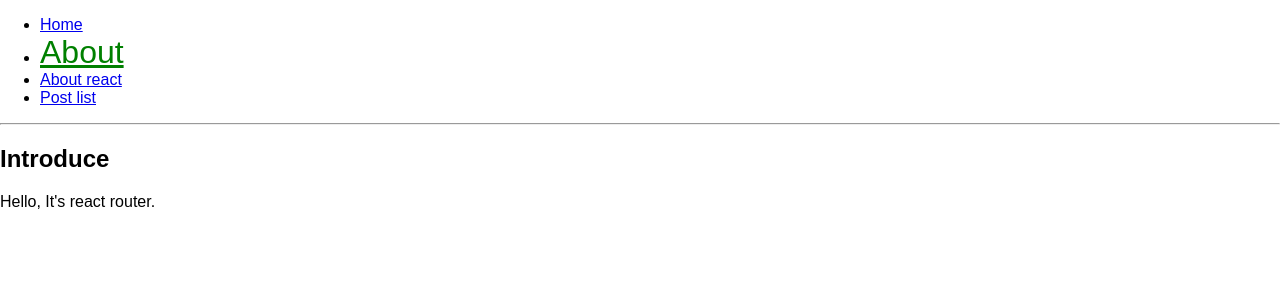
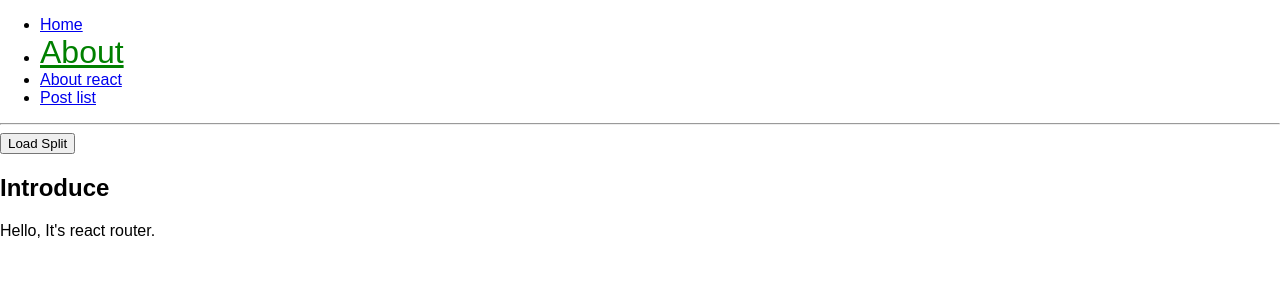
Before and after one commit to seungdols/react_study, a React app in the folder react-router-tutorial/: page /about in a window 1280 px wide. Shown: the top 300 px of the page. Built offline with nearby package versions, Linux system fonts and the light colour scheme.

Commit message:
17. code spliting: Practice Chunk

```diff
--- a/react-router-tutorial/src/App.js
+++ b/react-router-tutorial/src/App.js
@@ -2,11 +2,13 @@ import React from 'react'
 import { Route, Switch } from 'react-router-dom'
 import { Home, About, Posts } from './pages'
 import Menu from './components/Menu'
+import AsyncSplitMe from './components/AsyncSplitMe'
 
 const App = () => {
   return (
     <div>
       <Menu />
+      <AsyncSplitMe />
       <Route exact path="/" component={Home} />
       <Switch>
         <Route path="/about/:name" component={About} />
--- /dev/null
+++ b/react-router-tutorial/src/components/AsyncSplitMe.js
@@ -0,0 +1,23 @@
+import React, { Component } from 'react'
+
+class AsyncSplitMe extends Component {
+  state = {
+    SplitMe: null
+  }
+
+  loadSplitMe = () => {
+    import('./SplitMe').then(({ default: SplitMe }) => {
+      this.setState({
+        SplitMe
+      })
+    })
+  }
+
+  render() {
+    const {SplitMe} = this.state
+
+    return SplitMe ? <SplitMe /> : <button onClick={this.loadSplitMe}>Load Split</button>
+  }
+}
+
+export default AsyncSplitMe
--- /dev/null
+++ b/react-router-tutorial/src/components/SplitMe.js
@@ -0,0 +1,11 @@
+import React from 'react'
+
+const SplitMe = () => {
+  return (
+    <h3>
+      Chunks
+    </h3>
+  )
+}
+
+export default SplitMe
```
Also changed, not shown: 1 other file (tests, documents, lock files or other folders).
